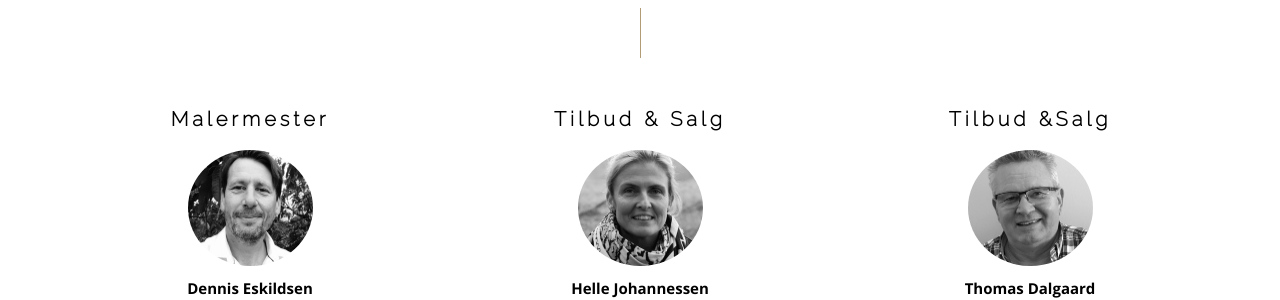
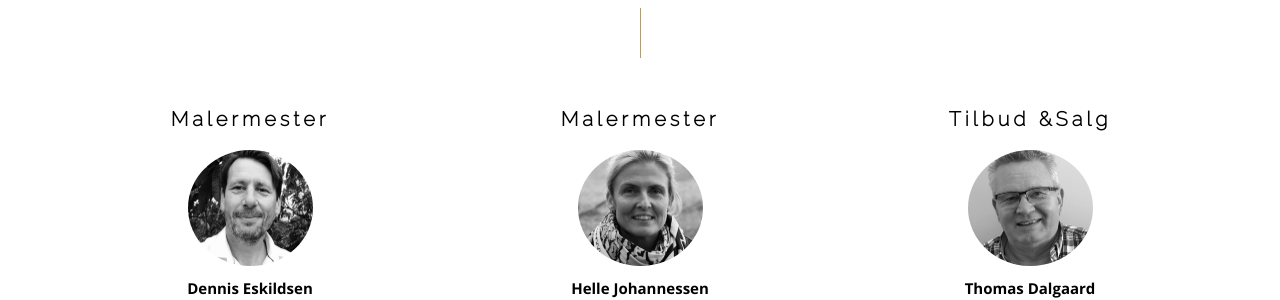
Before and after one commit to re-cph/eskildsen, a Jekyll site: the page built from index.html, in a window 1280 px wide and 900 px high, scrolled down 5354 px. Shown: the part 153-453 px from the top of the window. Built offline with Jekyll 4.4.1, drawn with Linux system fonts in a browser that asks for light colours.

Commit message:
Change title of employee on request from Client

```diff
--- a/index.html
+++ b/index.html
@@ -480,7 +480,7 @@ layout: default
       </div>
 
       <div class="col-lg-4 col-md-6 col-sm-6 align-center contact">
-        <h2 class="head-title"><br>Tilbud &amp; Salg</h2>
+        <h2 class="head-title"><br>Malermester</h2>
         <img src="images/contact/helle_small.jpg">
         <!-- <div class="liner"></div> -->
         <p><strong>Helle Johannessen </strong></p>
```
